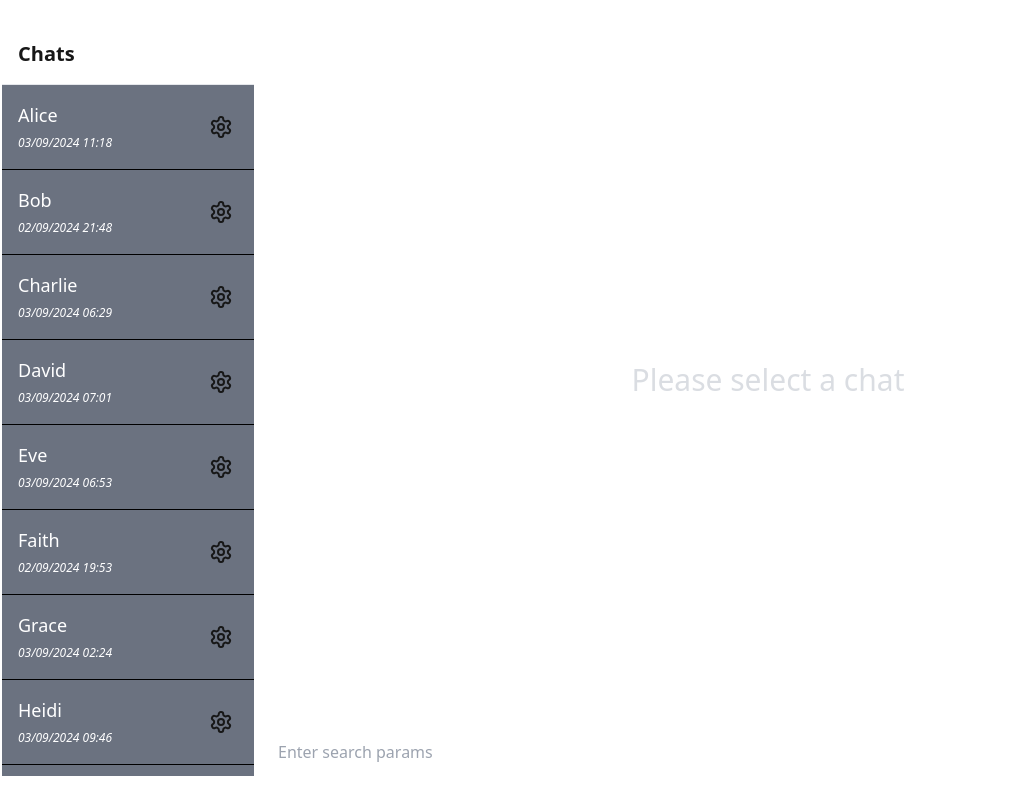
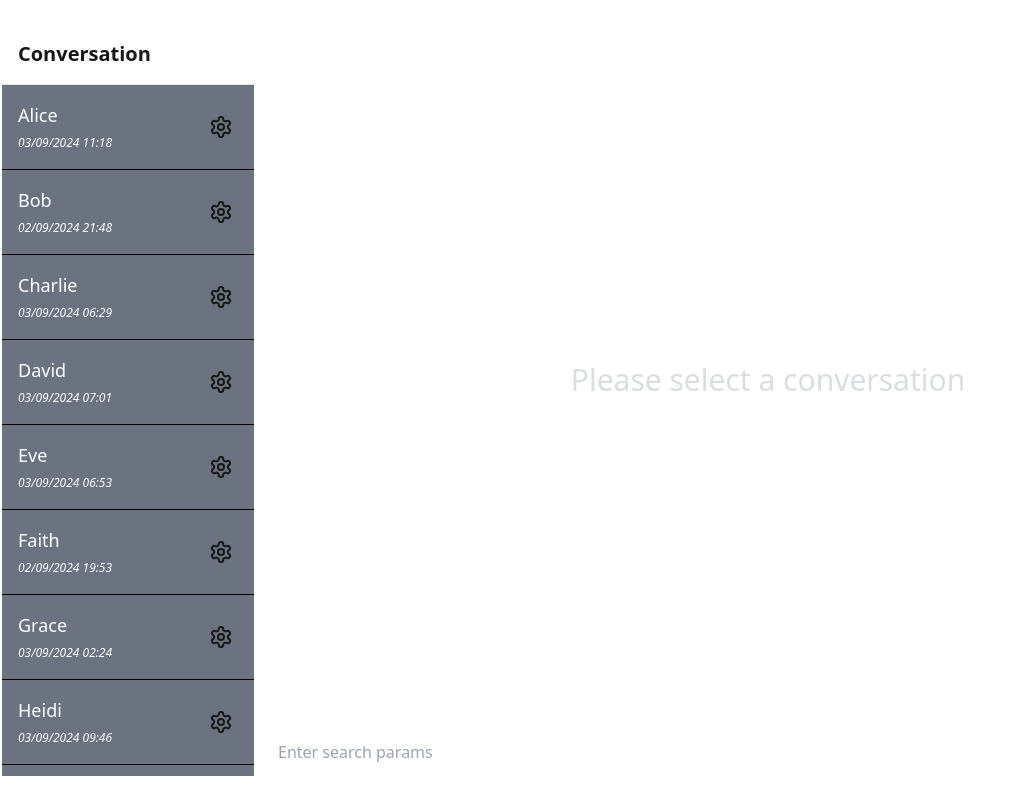
Before and after one commit to usahai/llm-chat-app-frontend, a Next.js app: page / in a window 1280 px wide. Shown: the whole page, without its empty margins (0-1024 px from the left). Built offline with nearby package versions, Linux system fonts and the light colour scheme.

Commit message:
Updating chat to conversation for nomenclature

```diff
--- a/components/ChatHistory/index.tsx
+++ b/components/ChatHistory/index.tsx
@@ -18,7 +18,7 @@ function ChatHistory() {
     <>
       {!selectedChat ? (
         <div className="h-full flex justify-center items-center text-3xl text-gray-300/80">
-          Please select a chat
+          Please select a conversation
         </div>
       ) : (
         !!data &&
@@ -26,7 +26,7 @@ function ChatHistory() {
           <div className="h-full flex justify-center items-center text-3xl text-gray-300/80 text-center">
             Please type something
             <br />
-            to begin a chat
+            to begin a conversation
           </div>
         )
       )}
--- a/components/ChatUsersList/index.tsx
+++ b/components/ChatUsersList/index.tsx
@@ -8,7 +8,7 @@ function ChatUsersList() {
 
   return (
     <>
-      <p className="p-4 font-bold text-xl">Chats</p>
+      <p className="p-4 font-bold text-xl">Conversation</p>
       <hr className="bg-slate-600" />
       <div className="overflow-y-auto">
         {chatUsers?.map((item) => (
```
